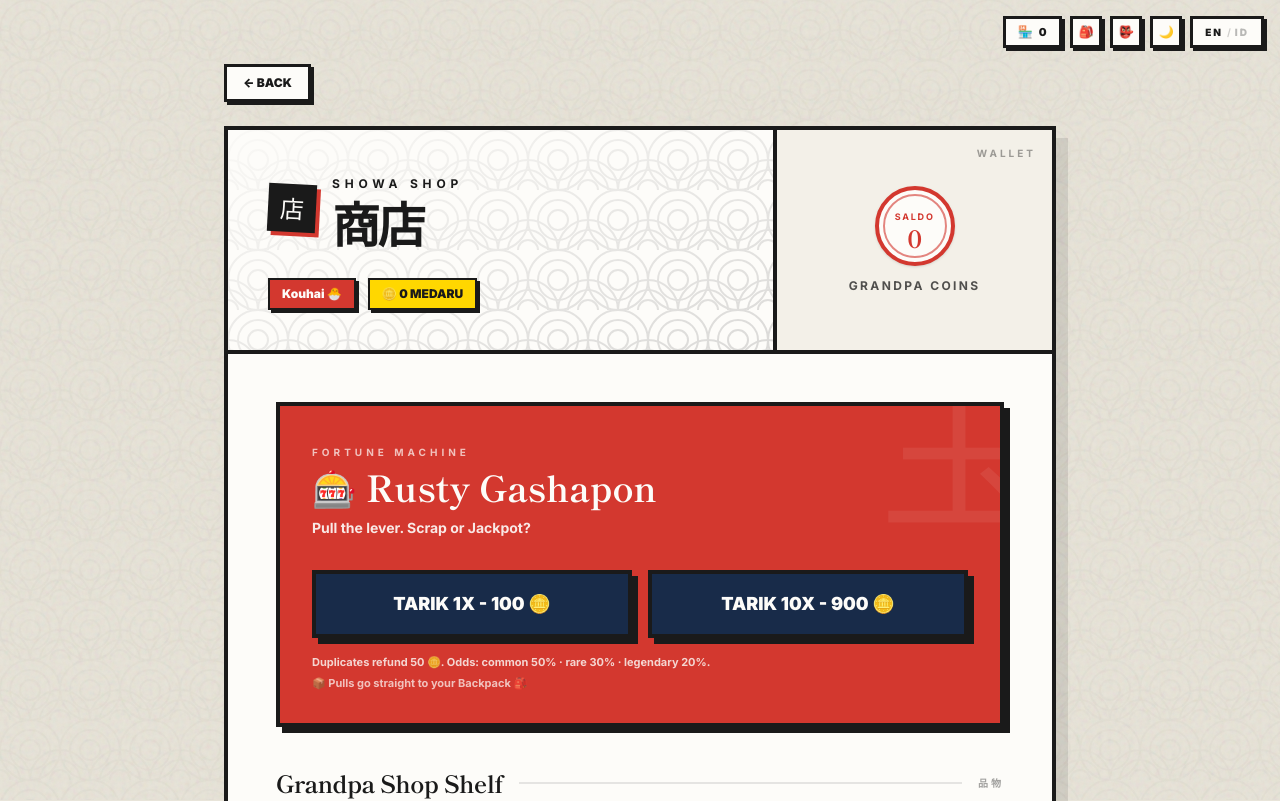
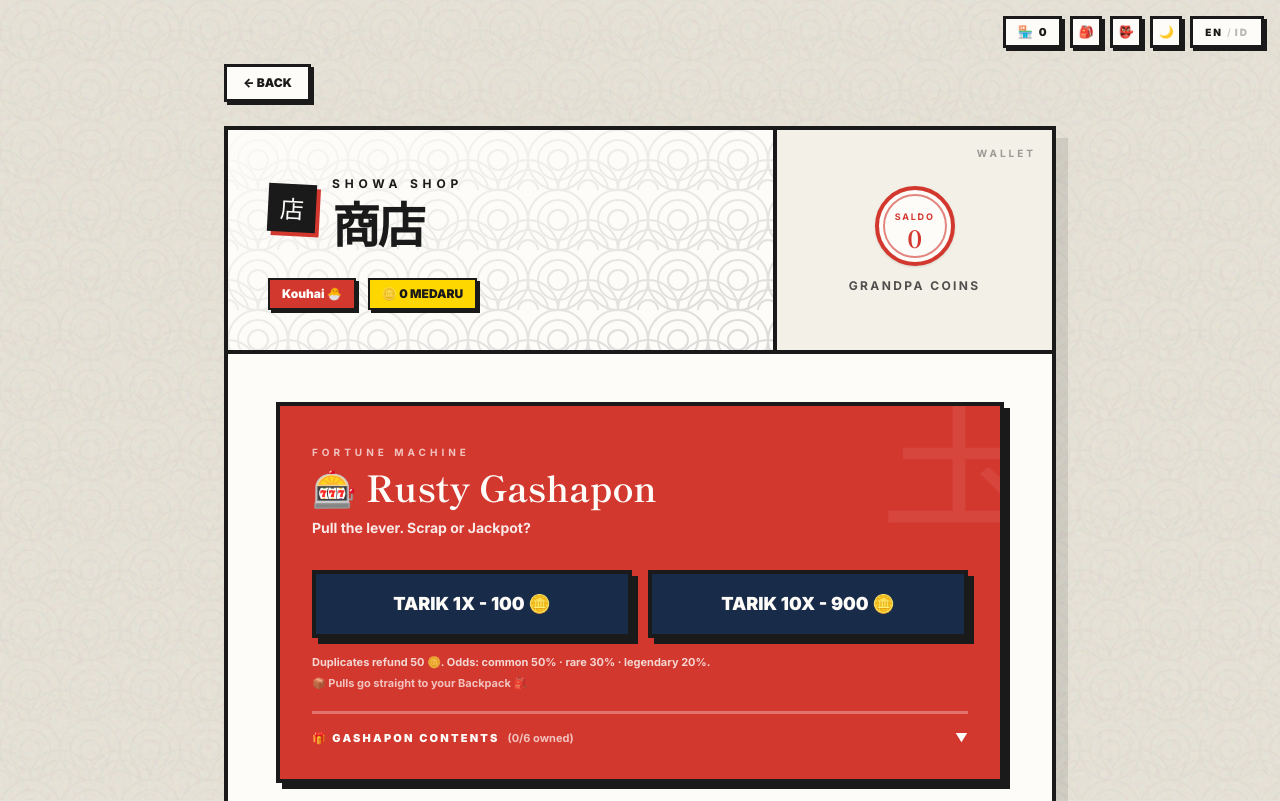
Before and after one commit to MaddLiebert/Japanese-quiz, a React (Vite) app: page /shop in a window 1280 px wide. Shown: the top 801 px of the page. Built offline with nearby package versions, Linux system fonts and the light colour scheme.

Commit message:
feat(shop): panel 'Isi Gashapon' collapsible - daftar 6 pack + peluang % + badge rarity + tanda dimiliki + 4 test

```diff
--- a/src/features/packs/packs.js
+++ b/src/features/packs/packs.js
@@ -55,6 +55,38 @@ export const getPack = (id) => PACKS.find((p) => p.id === id) || null;
 // Pack "siap pakai" = punya visual & voice (termasuk placeholder 'dummy').
 export const isPackReady = (pack) => Boolean(pack && pack.visual && pack.voice);
 
+// Info isi gacha untuk ditampilkan di Shop: semua pack ready + peluang (%) + status milik.
+// `ownedIds` boleh null / bukan array / berisi id hantu — semua aman.
+// Peluang dihitung dari bobot rarity, dibulatkan 1 desimal, lalu total dikoreksi
+// ke 100% supaya tidak ada selisih pembulatan yang bikin bingung pemain.
+export const gachaPoolInfo = (ownedIds = []) => {
+  const pool = PACKS.filter(isPackReady);
+  if (pool.length === 0) return [];
+  const owned = Array.isArray(ownedIds) ? ownedIds : [];
+  const total = pool.reduce((sum, p) => sum + (PACK_RARITY[p.rarity]?.weight ?? 1), 0);
+  if (total <= 0) return [];
+  const raw = pool.map((p) => (PACK_RARITY[p.rarity]?.weight ?? 1) / total * 100);
+  const rounded = raw.map((c) => Math.round(c * 10) / 10);
+  // Selisih pembulatan dibebankan ke entri terbesar (biasanya common) biar total pas 100.
+  const drift = Math.round((100 - rounded.reduce((s, c) => s + c, 0)) * 10) / 10;
+  if (drift !== 0) {
+    let idx = 0;
+    for (let i = 1; i < rounded.length; i++) if (rounded[i] > rounded[idx]) idx = i;
+    rounded[idx] = Math.round((rounded[idx] + drift) * 10) / 10;
+  }
+  return pool.map((p, i) => ({
+    id: p.id,
+    name: p.name,
+    kanji: p.kanji,
+    icon: p.icon,
+    rarity: p.rarity,
+    desc: p.desc,
+    desc_en: p.desc_en,
+    chance: rounded[i],
+    owned: owned.includes(p.id),
+  }));
+};
+
 // Undian gacha berbobot rarity. `rng` bisa di-inject untuk testing.
 // poolIds  — batasi undian ke daftar id pack tertentu (untuk BANNER EVENT).
 //            null = semua pack (perilaku lama, backward-compatible).
--- a/src/features/shop/Shop.jsx
+++ b/src/features/shop/Shop.jsx
@@ -4,19 +4,29 @@ import { motion, AnimatePresence } from "motion/react";
 import { useUserStats, getRank } from "../progress/ProgressContext";
 import { useLanguage } from "../../context/LanguageContext";
 import { SHOP_ITEMS } from "../items/items";
+import { gachaPoolInfo, PACK_RARITY } from "../packs/packs";
 import { GachaSlotOverlay } from "../gacha/GachaSlotOverlay";
 
 const GACHA_PRICE_1X = 100;
 const GACHA_PRICE_10X = 900;
+
+const RARITY_BADGE = {
+  common:    'bg-kinari-light/90 text-sumi',
+  rare:      'bg-ai text-kinari-light',
+  legendary: 'bg-[#ffd700] text-sumi',
+};
 
 export function Shop() {
   const { progress, buyItem, rollGacha } = useUserStats();
   const { language } = useLanguage();
   const navigate = useNavigate();
   const [pullResult, setPullResult] = useState(null);
+  const [showPool, setShowPool] = useState(false);
 
   const medaru = progress.medaru || 0;
   const ownedItems = progress.ownedItems || {};
+  const ownedPacks = progress.ownedPacks || [];
+  const pool = gachaPoolInfo(ownedPacks);
 
   const handlePurchase = (item) => {
     const res = buyItem(item.id);
@@ -146,6 +156,55 @@ export function Shop() {
                   ? '📦 Hasil tarikan langsung masuk Tas Punggung 🎒'
                   : '📦 Pulls go straight to your Backpack 🎒'}
               </p>
+
+              {/* Isi gacha — daftar pack yang bisa keluar + peluangnya */}
+              <div className="mt-5 border-t-[3px] border-kinari-light/30 pt-4">
+                <button
+                  type="button"
+                  onClick={() => setShowPool((v) => !v)}
+                  className="w-full flex items-center justify-between gap-3 text-left cursor-pointer group"
+                >
+                  <span className="text-[11px] font-black uppercase tracking-[0.2em] text-kinari-light">
+                    🎁 {language === 'id' ? 'Isi Gashapon' : 'Gashapon Contents'}
+                    <span className="ml-2 font-bold normal-case tracking-normal text-kinari-light/70">
+                      ({pool.filter((p) => p.owned).length}/{pool.length} {language === 'id' ? 'dimiliki' : 'owned'})
+                    </span>
+                  </span>
+                  <span className={`text-kinari-light text-xs font-black transition-transform ${showPool ? 'rotate-180' : ''}`}>
+                    ▼
+                  </span>
+                </button>
+
+                {showPool && (
+                  <ul className="mt-4 grid grid-cols-1 sm:grid-cols-2 gap-2">
+                    {pool.map((p) => (
+                      <li
+                        key={p.id}
+                        className={`border-[2px] border-sumi/40 bg-kinari-light/10 px-3 py-2 flex items-center gap-3 ${p.owned ? 'opacity-70' : ''}`}
+                      >
+                        <span className="text-2xl shrink-0">{p.icon}</span>
+                        <div className="min-w-0 flex-grow">
+                          <div className="flex items-center gap-2 flex-wrap">
+                            <span className="text-[11px] font-black text-kinari-light truncate">{p.name}</span>
+                            <span className={`text-[8px] font-black uppercase tracking-[0.15em] px-1.5 py-0.5 ${RARITY_BADGE[p.rarity] || RARITY_BADGE.common}`}>
+                              {PACK_RARITY[p.rarity]?.label || 'COMMON'}
+                            </span>
+                            {p.owned && (
+                              <span className="text-[8px] font-black uppercase tracking-[0.15em] px-1.5 py-0.5 bg-matcha text-kinari-light">
+                                ✓
+                              </span>
+                            )}
+                          </div>
+                          <p className="text-[10px] font-bold text-kinari-light/70 truncate">
+                            {language === 'id' ? p.desc : (p.desc_en || p.desc)}
+                          </p>
+                        </div>
+                        <span className="text-sm font-black text-kinari-light shrink-0 tabular-nums">{p.chance}%</span>
+                      </li>
+                    ))}
+                  </ul>
+                )}
+              </div>
             </div>
           </section>
 
```
Also changed, not shown: 1 other file (tests, documents, lock files or other folders).
